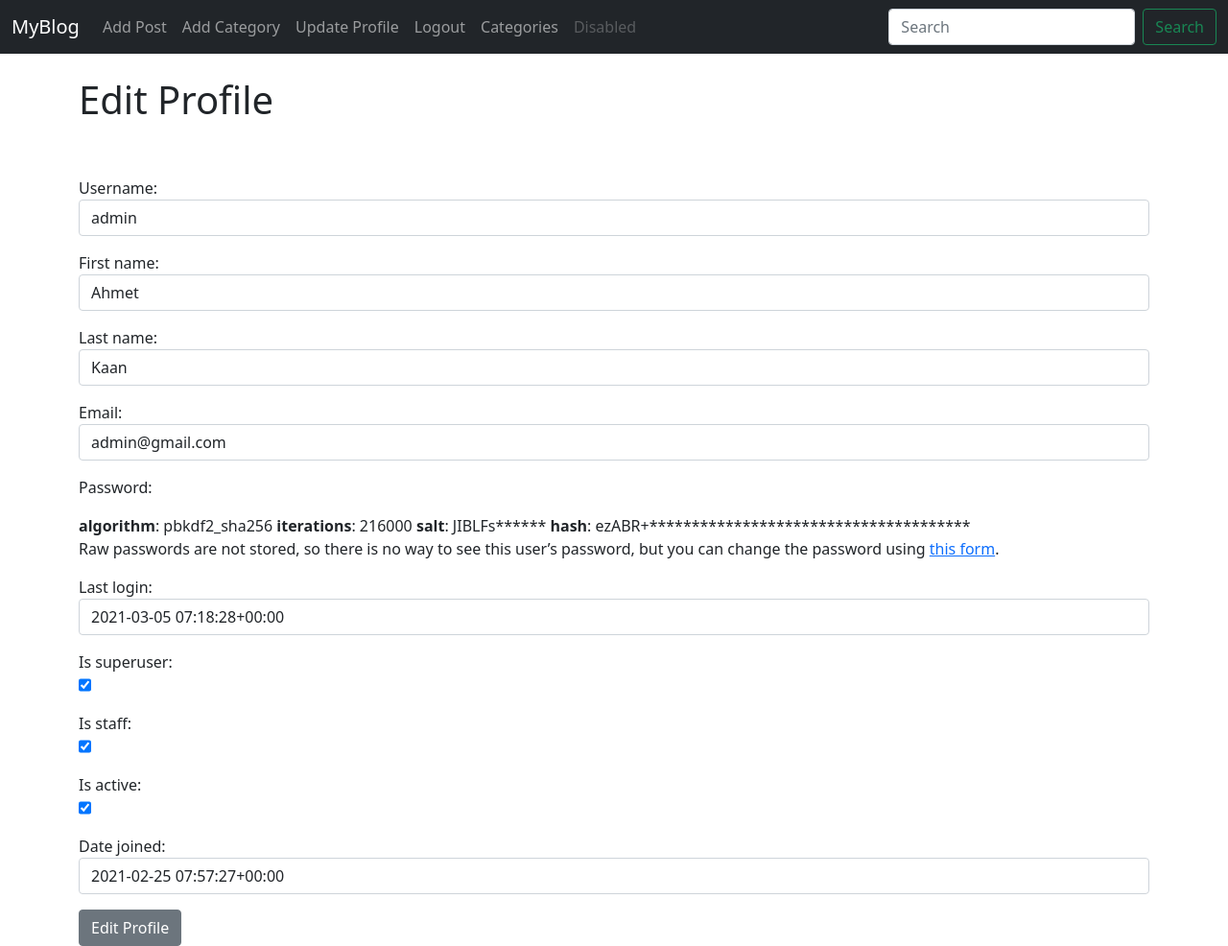
After one commit to akipekoren/blog, a Django app: page /members/edit-profile/ in a window 1280 px wide. The commit adds this page. Shown: the whole page at 96% size. Run offline with Django 3.2, Linux system fonts and the light colour scheme; a user stored in the database is signed in.

Commit message:
User Profile Page

```diff
--- a/blog/members/forms.py
+++ b/blog/members/forms.py
@@ -1,4 +1,4 @@
-from django.contrib.auth.forms import UserCreationForm
+from django.contrib.auth.forms import UserCreationForm,UserChangeForm,PasswordChangeForm
 from django.contrib.auth.models import User
 from django import forms
 
@@ -19,3 +19,34 @@ class SignUpForm(UserCreationForm):
         self.fields['username'].widget.attrs['class']='form-control'
         self.fields['password1'].widget.attrs['class']='form-control'
         self.fields['password2'].widget.attrs['class']='form-control'
+
+
+
+class EditProfileForm(UserChangeForm):
+    email = forms.EmailField(widget= forms.EmailInput(attrs={'class' : 'form-control'}))
+    first_name = forms.CharField(max_length = 100, widget = forms.TextInput(attrs= {'class': 'form-control'}))
+    last_name = forms.CharField(max_length = 100,widget = forms.TextInput(attrs= {'class': 'form-control'}))
+    username = forms.CharField(max_length = 100,widget = forms.TextInput(attrs= {'class': 'form-control'}))
+    last_login = forms.CharField(max_length = 100,widget = forms.TextInput(attrs= {'class': 'form-control'}))
+    is_superuser = forms.CharField(max_length = 100,widget = forms.CheckboxInput(attrs= {'class': 'form-check'}))
+    is_staff = forms.CharField(max_length = 100,widget = forms.CheckboxInput(attrs= {'class': 'form-check'}))
+    is_active = forms.CharField(max_length = 100,widget = forms.CheckboxInput(attrs= {'class': 'form-check'}))
+    date_joined = forms.CharField(max_length = 100,widget = forms.TextInput(attrs= {'class': 'form-control'}))
+
+
+
+    class Meta:
+        model = User
+        fields = ('username', 'first_name', 'last_name' , 'email', 'password','last_login', 'is_superuser', 'is_staff', 'is_active', 'date_joined')
+
+
+
+class PasswordChangingForm(PasswordChangeForm):
+    old_password = forms.CharField(widget= forms.PasswordInput(attrs={'class' : 'form-control', 'type':'password'}))
+    new_password1 = forms.CharField(max_length = 100, widget = forms.PasswordInput(attrs= {'class': 'form-control', 'type':'password'}))
+    new_password2 = forms.CharField(max_length = 100,widget = forms.PasswordInput(attrs= {'class': 'form-control','type':'password'}))
+
+
+    class Meta:
+        model = User
+        fields = ('old_password', 'new_password1', 'new_password2' )
--- /dev/null
+++ b/blog/members/templates/registration/edit-profile.html
@@ -0,0 +1,29 @@
+
+{% extends 'base.html' %}
+{% block title %}Edit Profile{% endblock %}
+{% block content %}
+
+
+<h1>Edit Profile</h1>
+
+
+<form method="POST">
+
+</br>
+</br>
+
+
+
+<div div class="form-group">
+        {% csrf_token %}
+        {{form.as_p}}
+        <button class="btn btn-secondary">Edit Profile</button>
+
+</div>
+
+
+</form>
+
+
+
+{% endblock %}
--- a/blog/members/urls.py
+++ b/blog/members/urls.py
@@ -1,12 +1,17 @@
 
 from django.urls import path
-from .views import UserRegisterView
+from .views import UserRegisterView,UserEditView, PasswordsChangeView
+from django.contrib.auth import views as auth_views
+from . import views
 
 
 urlpatterns = [
 
 
     path('register/', UserRegisterView.as_view(), name = 'register'),
-
+    path('edit-profile/', UserEditView.as_view(), name = 'edit-profile'),
+    #path('password/', auth_views.PasswordChangeView.as_view(template_name='registration/change-password.html')),
+    path('password/', PasswordsChangeView.as_view(template_name='registration/change-password.html')),
+    path('password-success', views.password_success, name="password-success")
 
 ]
--- a/blog/members/views.py
+++ b/blog/members/views.py
@@ -1,8 +1,9 @@
 from django.shortcuts import render
 from django.views import generic
-from django.contrib.auth.forms import UserCreationForm
+from django.contrib.auth.forms import UserCreationForm, UserChangeForm, PasswordChangeForm
+from django.contrib.auth.views import PasswordChangeView
 from django.urls import reverse_lazy
-from .forms import SignUpForm
+from .forms import SignUpForm, EditProfileForm, PasswordChangingForm
 
 # Create your views here.
 
@@ -11,3 +12,24 @@ class UserRegisterView(generic.CreateView):
     form_class = SignUpForm
     template_name ='registration/register.html'
     success_url = reverse_lazy('login')
+
+
+class UserEditView(generic.UpdateView):
+    form_class = EditProfileForm
+    template_name ='registration/edit-profile.html'
+    success_url = reverse_lazy('home')
+
+    def get_object(self):
+        return self.request.user
+
+
+
+class PasswordsChangeView(PasswordChangeView):
+    #form_class = PasswordChangeForm
+    #success_url = reverse_lazy('home')
+    form_class = PasswordChangingForm
+    success_url = reverse_lazy('password-success')
+
+
+def password_success(request):
+    return render(request, 'registration/password-success.html', {})
--- a/blog/myblog/templates/base.html
+++ b/blog/myblog/templates/base.html
@@ -36,6 +36,12 @@
                 <a class="nav-link" href="{% url 'add-category' %}">Add Category</a>
               </li>
 
+
+
+
+              <li class="nav-item">
+                <a class="nav-link" href="{% url 'edit-profile' %}">Update Profile</a>
+              </li>
 
 
               <li class="nav-item">
```
Also changed, not shown: blog/members/templates/registration/change-password.html (added, +29 -0 lines), blog/members/templates/registration/password-success.html (added, +10 -0 lines), blog/db.sqlite3.
